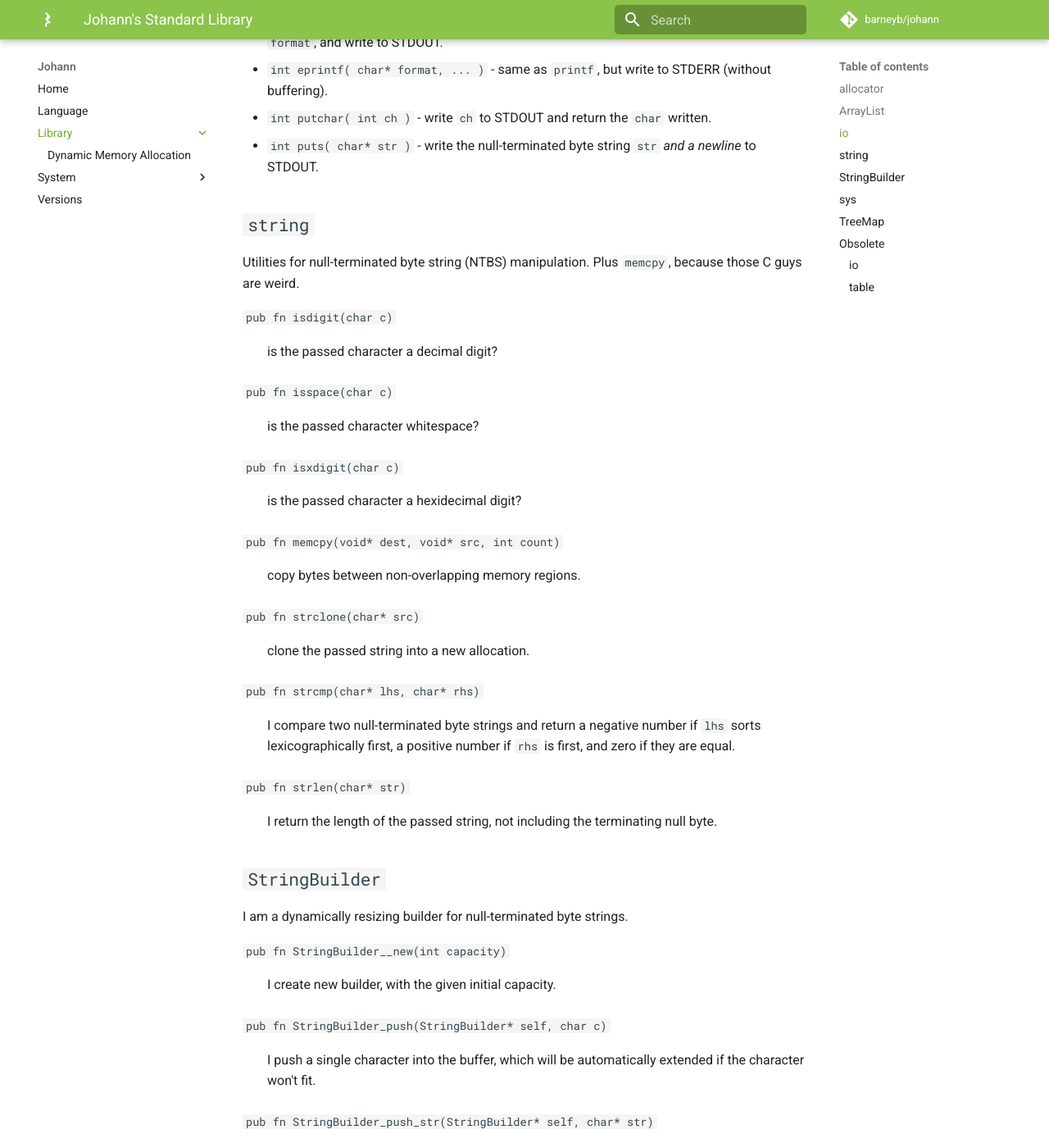
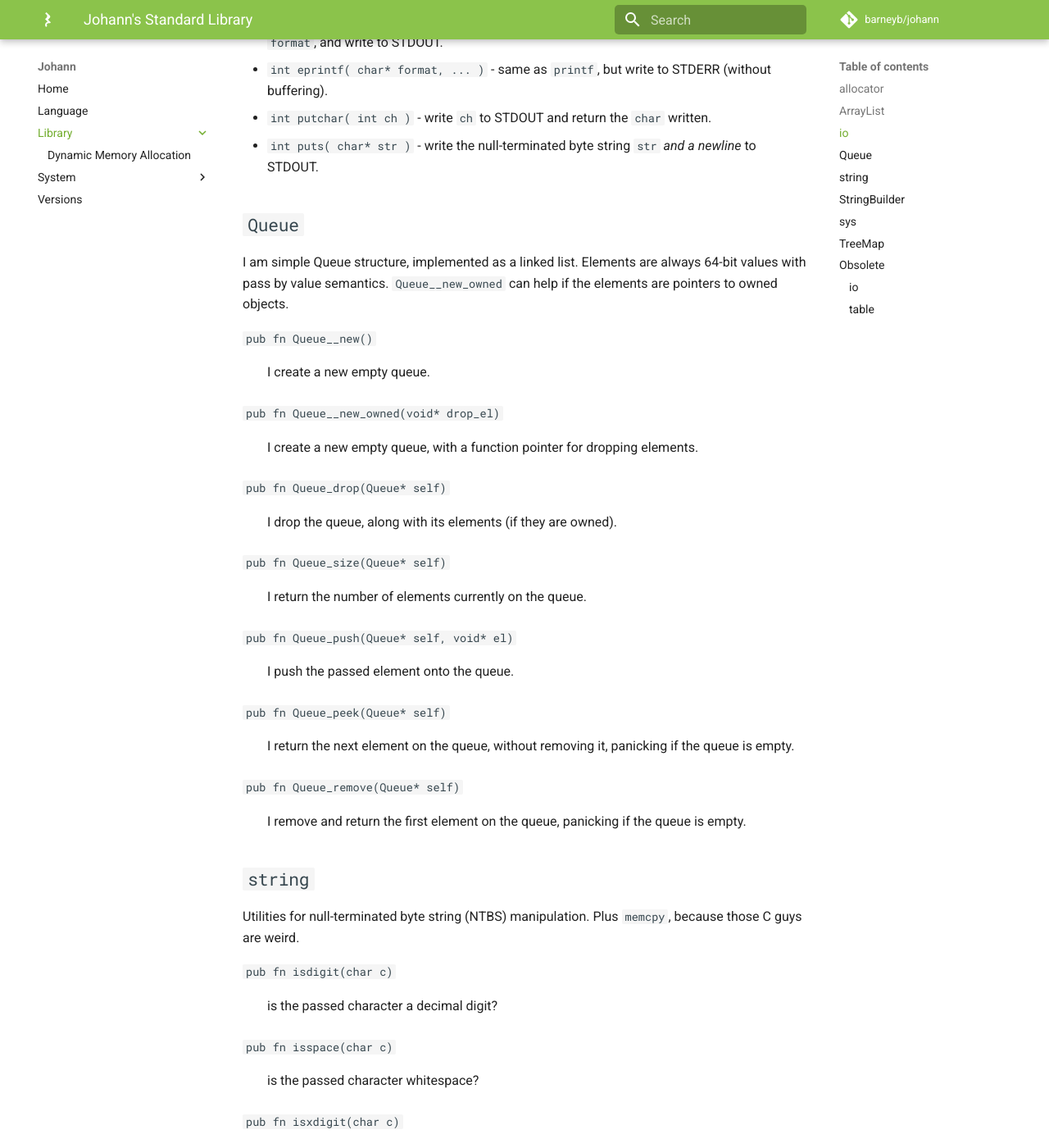
Before and after one commit to barneyb/johann, an MkDocs documentation site: the page built from documentation/docs/library/index.md, in a window 1280 px wide and 1400 px high, scrolled down 2469 px. Shown: the whole window at 82% size. Built offline with MkDocs 1.6.1 and Material for MkDocs 9.7.7, drawn with Linux system fonts in a browser that asks for light colours; comment, search, counter and statistics services are not loaded.

Commit message:
add a queue ADT

```diff
--- a/documentation/docs/library/index.md
+++ b/documentation/docs/library/index.md
@@ -103,6 +103,42 @@ No files, just STDIN and STDOUT. `EOF` is any negative number.
 * `int putchar( int ch )` - write `ch` to STDOUT and return the `char` written.
 * `int puts( char* str )` - write the null-terminated byte string `str` _and a newline_ to STDOUT.
 
+<!--{johanndoc:jstdlib/Queue.jn}-->
+
+## `Queue`
+
+I am simple Queue structure, implemented as a linked list. Elements are always 64-bit values with pass by value semantics. `Queue__new_owned` can help if the elements are pointers to owned objects.
+
+`pub fn Queue__new() `
+
+: I create a new empty queue.
+
+`pub fn Queue__new_owned(void* drop_el) `
+
+: I create a new empty queue, with a function pointer for dropping elements.
+
+`pub fn Queue_drop(Queue* self) `
+
+: I drop the queue, along with its elements (if they are owned).
+
+`pub fn Queue_size(Queue* self) `
+
+: I return the number of elements currently on the queue.
+
+`pub fn Queue_push(Queue* self, void* el) `
+
+: I push the passed element onto the queue.
+
+`pub fn Queue_peek(Queue* self) `
+
+: I return the next element on the queue, without removing it, panicking if the queue is empty.
+
+`pub fn Queue_remove(Queue* self) `
+
+: I remove and return the first element on the queue, panicking if the queue is empty.
+
+
+<!--{/johanndoc:jstdlib/Queue.jn}-->
 <!--{johanndoc:jstdlib/string.jn}-->
 
 ## `string`
```
Also changed, not shown: documentation/docs/system/status.md (+1 -1 lines), 5 other files.
